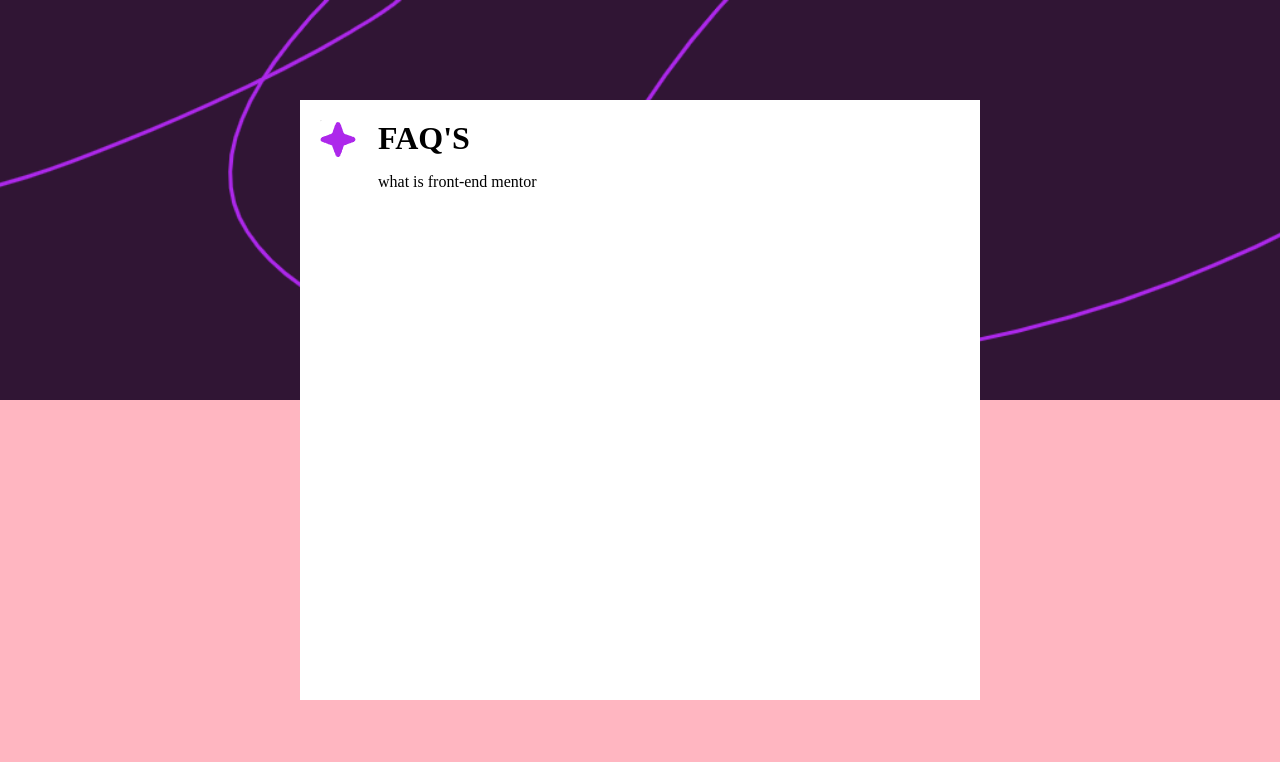
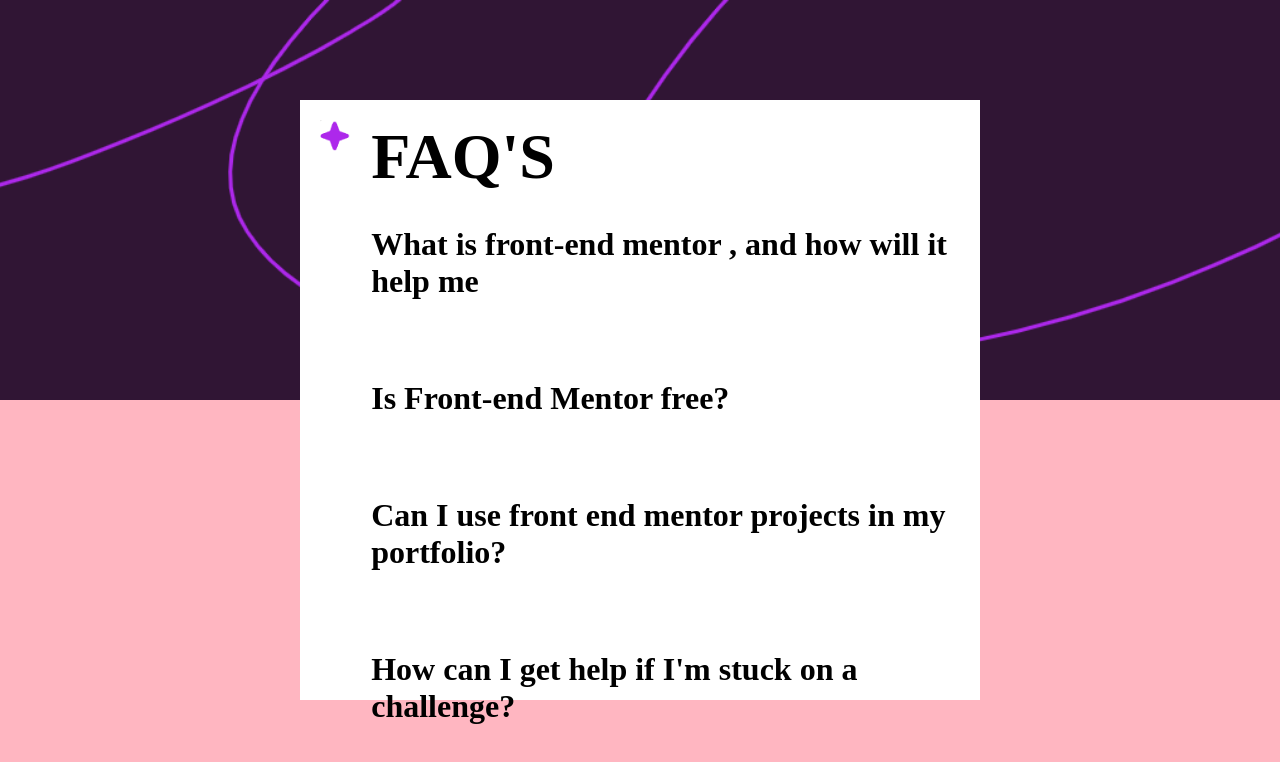
Before and after one commit to Brandon2X/FAQ-web, a plain HTML site: page index.html in a window 1280 px wide. Drawn offline with Linux system fonts and the light colour scheme.

Commit message:
just changed the sizes anf spaces of the words in the box

```diff
--- a/index.html
+++ b/index.html
@@ -13,8 +13,10 @@
         </div>
         <div class="content">
             <h1>FAQ'S</h1>
-
-        <p>what is front-end mentor</p>
+            <p class="pg1">What is front-end mentor , and how will it help me</p>
+            <p class = "pg2"> Is Front-end Mentor free?</p>
+            <p class = "pg3"> Can I use front end mentor projects in my portfolio? </p>
+            <p class = "pg4"> How can I get help if I'm stuck on a challenge? </p>
         </div>
     </div>
 </body>
--- a/styles.css
+++ b/styles.css
@@ -29,16 +29,33 @@
     align-items: flex-start; /* Align the content to the top of the white box */
 }
 
+/* Existing styles */
+
 .icon {
     margin-right: 20px;
+    vertical-align: middle; /* Align the image vertically in the middle */
 }
 
 /* Add some styles for better visibility */
 .white-box img {
     max-width: 100%;
     height: auto;
+    vertical-align: middle; /* Align the image vertically in the middle */
 }
+
+/* Existing styles */
 
 .white-box h1 {
     margin: 0;
+    font-size: 4em; /* Adjust the font size as needed */
 }
+
+.white-box .content .pg1,
+.white-box .content .pg2,
+.white-box .content .pg3,
+.white-box .content .pg4 {
+    /* Your styles for the paragraphs with variable names pg1, pg2, pg3, and pg4 */
+    font-size: 2em; /* Adjust the font size as needed */
+    font-weight: bold;
+    margin-bottom: 80px; /* Adjust the margin-bottom to add space between paragraphs */
+}
```
